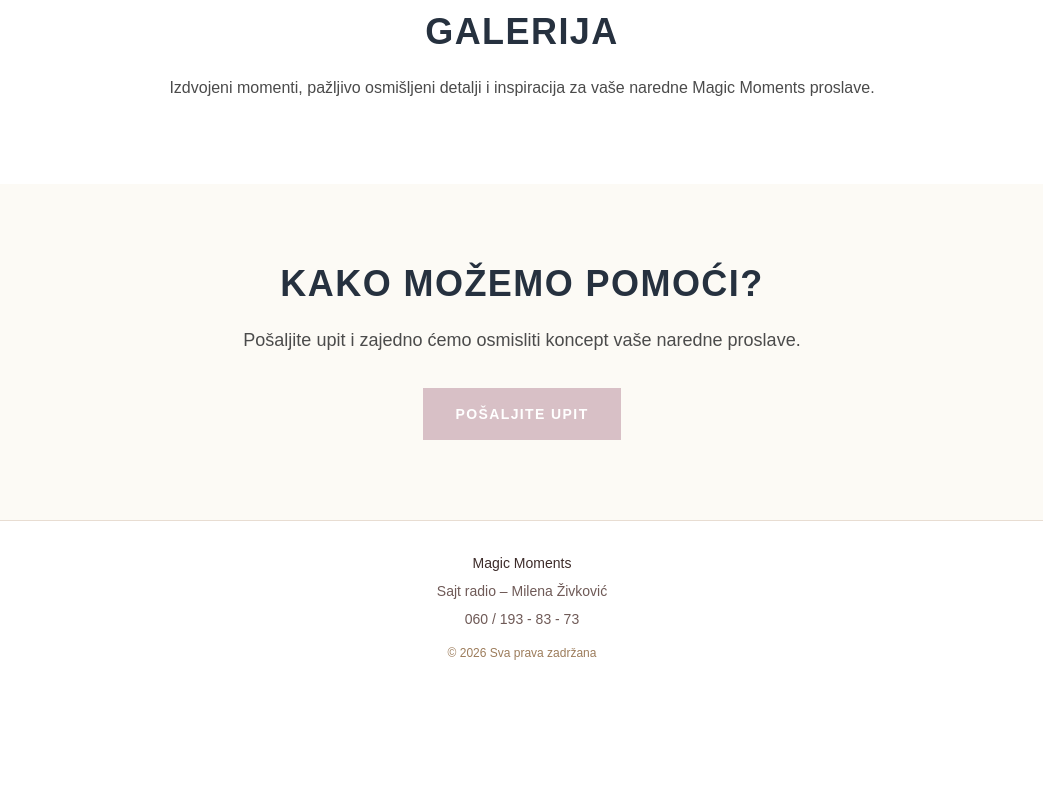
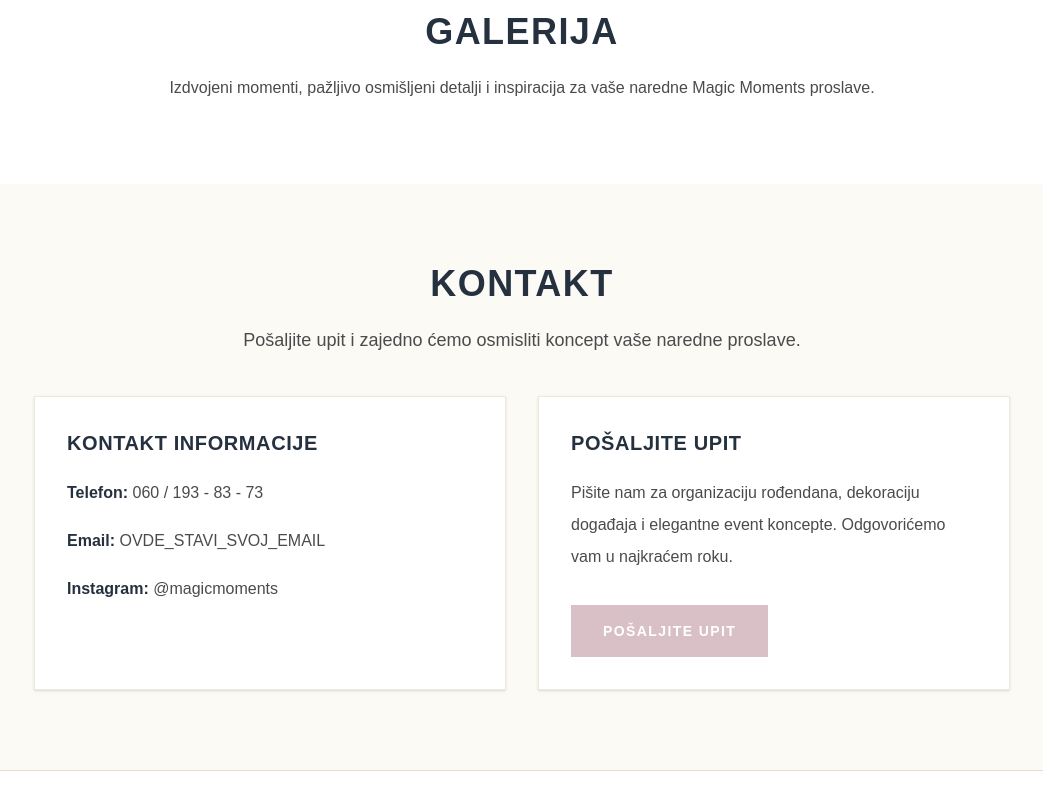
Before and after one commit to ITMilena/magic-moments, a Next.js app: page / in a window 1280 px wide. Shown: the part 2787-3584 px from the top of the page, without its empty margins (118-1161 px from the left). Before the commit the page ends 3480 px from the top, so only its background shows below. Built offline with nearby package versions, Linux system fonts and the light colour scheme.

Commit message:
sredjena pocetna i kontakt sekcija

```diff
--- a/app/page.tsx
+++ b/app/page.tsx
@@ -19,7 +19,7 @@ export default function Home() {
             />
           </a>
 
-          <nav className="hidden items-center gap-7 xl:gap-8 lg:flex">
+          <nav className="hidden items-center gap-7 lg:flex xl:gap-8">
             <a
               href="#pocetna"
               className="text-[13px] font-semibold uppercase tracking-[0.04em] text-[#4a4a4a] transition hover:text-[#b88a2c]"
@@ -112,6 +112,7 @@ export default function Home() {
           <button
             onClick={() => setMobileOpen(!mobileOpen)}
             className="flex h-10 w-10 items-center justify-center border border-[#e7deca] text-[#444] lg:hidden"
+            aria-label="Otvori meni"
           >
             {mobileOpen ? "✕" : "☰"}
           </button>
@@ -123,6 +124,7 @@ export default function Home() {
               <a
                 href="#pocetna"
                 className="px-3 py-3 text-sm font-semibold uppercase text-[#444]"
+                onClick={() => setMobileOpen(false)}
               >
                 Početna
               </a>
@@ -140,18 +142,21 @@ export default function Home() {
                     <a
                       href="#organizacija-rodjendana"
                       className="block px-5 py-2 text-sm text-[#555]"
+                      onClick={() => setMobileOpen(false)}
                     >
                       Organizacija rođendana
                     </a>
                     <a
                       href="#dekoracija-dogadjaja"
                       className="block px-5 py-2 text-sm text-[#555]"
+                      onClick={() => setMobileOpen(false)}
                     >
                       Dekoracija događaja
                     </a>
                     <a
                       href="#organizacija-dogadjaja"
                       className="block px-5 py-2 text-sm text-[#555]"
+                      onClick={() => setMobileOpen(false)}
                     >
                       Organizacija događaja
                     </a>
@@ -172,18 +177,21 @@ export default function Home() {
                     <a
                       href="#dekoracija-dogadjaja"
                       className="block px-5 py-2 text-sm text-[#555]"
+                      onClick={() => setMobileOpen(false)}
                     >
                       Dekoracija rođendana
                     </a>
                     <a
                       href="#dekoracija-dogadjaja"
                       className="block px-5 py-2 text-sm text-[#555]"
+                      onClick={() => setMobileOpen(false)}
                     >
                       Dekoracija krštenja
                     </a>
                     <a
                       href="#dekoracija-dogadjaja"
                       className="block px-5 py-2 text-sm text-[#555]"
+                      onClick={() => setMobileOpen(false)}
                     >
                       Elegantne event dekoracije
                     </a>
@@ -194,6 +202,7 @@ export default function Home() {
               <a
                 href="#usluge"
                 className="border-t border-[#f3eee3] px-3 py-3 text-sm font-semibold uppercase text-[#444]"
+                onClick={() => setMobileOpen(false)}
               >
                 Usluge
               </a>
@@ -201,6 +210,7 @@ export default function Home() {
               <a
                 href="/galerija"
                 className="border-t border-[#f3eee3] px-3 py-3 text-sm font-semibold uppercase text-[#444]"
+                onClick={() => setMobileOpen(false)}
               >
                 Galerija
               </a>
@@ -208,6 +218,7 @@ export default function Home() {
               <a
                 href="#kontakt"
                 className="border-t border-[#f3eee3] px-3 py-3 text-sm font-semibold uppercase text-[#444]"
+                onClick={() => setMobileOpen(false)}
               >
                 Kontakt
               </a>
@@ -258,8 +269,7 @@ export default function Home() {
 
       <section id="usluge" className="bg-[#fcfaf5] py-20">
         <div className="mx-auto max-w-7xl px-6">
-
-          <div id="organizacija-rodjendana" className="mb-20">
+          <div id="organizacija-rodjendana" className="mb-20 scroll-mt-28">
             <div className="mb-8 flex items-start gap-6">
               <div className="flex h-16 w-16 shrink-0 items-center justify-center rounded-full bg-[#dcc5cc] text-white">
                 <svg
@@ -293,25 +303,13 @@ export default function Home() {
             </div>
 
             <div className="grid gap-5 md:grid-cols-3">
-              <img
-                src="/rodjendan1.jpg"
-                alt="Rođendan 1"
-                className="h-72 w-full object-cover"
-              />
-              <img
-                src="/rodjendan2.jpg"
-                alt="Rođendan 2"
-                className="h-72 w-full object-cover"
-              />
-              <img
-                src="/rodjendan3.jpg"
-                alt="Rođendan 3"
-                className="h-72 w-full object-cover"
-              />
+              <img src="/rodjendan1.jpg" alt="Rođendan 1" className="h-72 w-full object-cover" />
+              <img src="/rodjendan2.jpg" alt="Rođendan 2" className="h-72 w-full object-cover" />
+              <img src="/rodjendan3.jpg" alt="Rođendan 3" className="h-72 w-full object-cover" />
             </div>
           </div>
 
-          <div id="dekoracija-dogadjaja" className="mb-20">
+          <div id="dekoracija-dogadjaja" className="mb-20 scroll-mt-28">
             <div className="mb-8 flex items-start gap-6">
               <div className="flex h-16 w-16 shrink-0 items-center justify-center rounded-full bg-[#dcc5cc] text-white">
                 <svg
@@ -344,25 +342,13 @@ export default function Home() {
             </div>
 
             <div className="grid gap-5 md:grid-cols-3">
-              <img
-                src="/dekor1.jpg"
-                alt="Dekoracija 1"
-                className="h-72 w-full object-cover"
-              />
-              <img
-                src="/dekor2.jpg"
-                alt="Dekoracija 2"
-                className="h-72 w-full object-cover"
-              />
-              <img
-                src="/dekor3.jpg"
-                alt="Dekoracija 3"
-                className="h-72 w-full object-cover"
-              />
+              <img src="/dekor1.jpg" alt="Dekoracija 1" className="h-72 w-full object-cover" />
+              <img src="/dekor2.jpg" alt="Dekoracija 2" className="h-72 w-full object-cover" />
+              <img src="/dekor3.jpg" alt="Dekoracija 3" className="h-72 w-full object-cover" />
             </div>
           </div>
 
-          <div id="organizacija-dogadjaja">
+          <div id="organizacija-dogadjaja" className="scroll-mt-28">
             <div className="mb-8 flex items-start gap-6">
               <div className="flex h-16 w-16 shrink-0 items-center justify-center rounded-full bg-[#dcc5cc] text-white">
                 <svg
@@ -395,21 +381,9 @@ export default function Home() {
             </div>
 
             <div className="grid gap-5 md:grid-cols-3">
-              <img
-                src="/event1.jpg"
-                alt="Event 1"
-                className="h-72 w-full object-cover"
-              />
-              <img
-                src="/event2.jpg"
-                alt="Event 2"
-                className="h-72 w-full object-cover"
-              />
-              <img
-                src="/event3.jpg"
-                alt="Event 3"
-                className="h-72 w-full object-cover"
-              />
+              <img src="/event1.jpg" alt="Event 1" className="h-72 w-full object-cover" />
+              <img src="/event2.jpg" alt="Event 2" className="h-72 w-full object-cover" />
+              <img src="/event3.jpg" alt="Event 3" className="h-72 w-full object-cover" />
             </div>
           </div>
         </div>
@@ -427,21 +401,74 @@ export default function Home() {
         </div>
       </section>
 
-      <section id="kontakt" className="bg-[#fcfaf5] py-20">
-        <div className="mx-auto max-w-4xl px-6 text-center">
+      <section id="kontakt" className="bg-[#fcfaf5] py-20 scroll-mt-28">
+        <div className="mx-auto max-w-5xl px-6">
+          <div className="mb-10 text-center">
             <h2 className="mb-5 text-3xl font-semibold uppercase tracking-[0.04em] text-[#26313f] md:text-4xl">
-            Kako možemo pomoći?
+              Kontakt
             </h2>
-          <p className="mb-8 text-lg leading-8 text-[#4b4b4b]">
+            <p className="mx-auto max-w-3xl text-lg leading-8 text-[#4b4b4b]">
               Pošaljite upit i zajedno ćemo osmisliti koncept vaše naredne proslave.
             </p>
+          </div>
+
+          <div className="grid gap-8 md:grid-cols-2">
+            <div className="border border-[#efe8dc] bg-white p-8 shadow-sm">
+              <h3 className="mb-5 text-xl font-semibold uppercase tracking-[0.03em] text-[#26313f]">
+                Kontakt informacije
+              </h3>
+
+              <div className="space-y-4 leading-8 text-[#4b4b4b]">
+                <p>
+                  <span className="font-semibold text-[#26313f]">Telefon:</span>{" "}
+                  <a href="tel:+381601938373" className="transition hover:text-[#b88a2c]">
+                    060 / 193 - 83 - 73
+                  </a>
+                </p>
+
+                <p>
+                  <span className="font-semibold text-[#26313f]">Email:</span>{" "}
                   <a
-            href="mailto:info@magicmoments.rs"
+                    href="mailto:OVDE_STAVI_SVOJ_EMAIL"
+                    className="transition hover:text-[#b88a2c]"
+                  >
+                    OVDE_STAVI_SVOJ_EMAIL
+                  </a>
+                </p>
+
+                <p>
+                  <span className="font-semibold text-[#26313f]">Instagram:</span>{" "}
+                  <a
+                    href="https://instagram.com/"
+                    target="_blank"
+                    rel="noreferrer"
+                    className="transition hover:text-[#b88a2c]"
+                  >
+                    @magicmoments
+                  </a>
+                </p>
+              </div>
+            </div>
+
+            <div className="border border-[#efe8dc] bg-white p-8 text-center shadow-sm md:text-left">
+              <h3 className="mb-5 text-xl font-semibold uppercase tracking-[0.03em] text-[#26313f]">
+                Pošaljite upit
+              </h3>
+
+              <p className="mb-8 leading-8 text-[#4b4b4b]">
+                Pišite nam za organizaciju rođendana, dekoraciju događaja i elegantne
+                event koncepte. Odgovorićemo vam u najkraćem roku.
+              </p>
+
+              <a
+                href="mailto:OVDE_STAVI_SVOJ_EMAIL?subject=Upit%20sa%20sajta%20Magic%20Moments"
                 className="inline-block bg-[#d8c0c6] px-8 py-4 text-sm font-semibold uppercase tracking-[0.10em] text-white transition hover:bg-[#cdaeb7]"
               >
                 Pošaljite upit
               </a>
             </div>
+          </div>
+        </div>
       </section>
     </main>
   );
```
Lines whose indentation alone changed are shown as unchanged.
